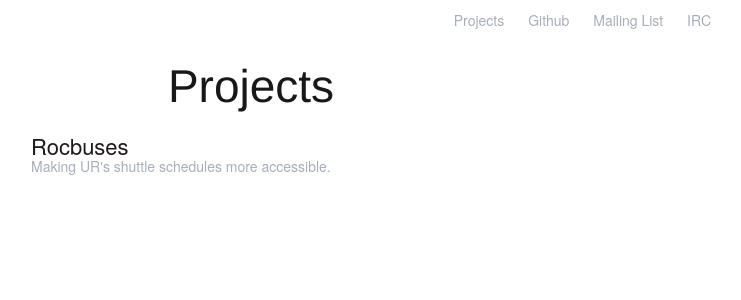
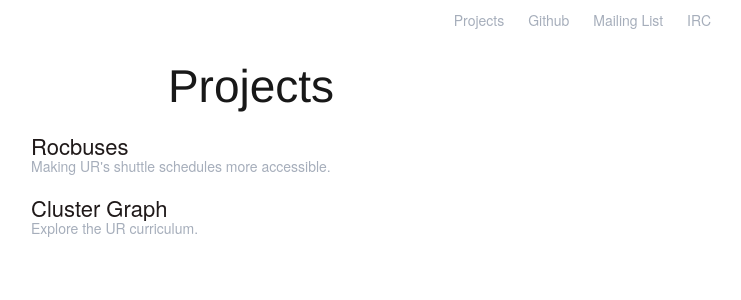
Before and after one commit to RocHack/rochack.org, a Jekyll site: the page built from projects.html, in a window 1280 px wide. Shown: the top 300 px of the page, without its empty margins (389-1130 px from the left). Built offline with Jekyll 4.4.1, drawn with Linux system fonts in a browser that asks for light colours.

Commit message:
Add Cluster Graph to Projects page
Fix styles so the links don't move on hover

```diff
--- a/projects.html
+++ b/projects.html
@@ -7,4 +7,8 @@
         <div class="project_title">Rocbuses</div>
         Making UR's shuttle schedules more accessible.
     </a>
+	<a href="clustergraph/" class="project">
+		<div class="project_title">Cluster Graph</div>
+		Explore the UR curriculum.
+	</a>
 </div>
--- a/static/style.css
+++ b/static/style.css
@@ -47,5 +47,6 @@
 
 .project:hover {
     border-bottom: 3px solid #606D80;
+	padding-bottom: 7px;
     color: #A6AEBB;
 }
```
